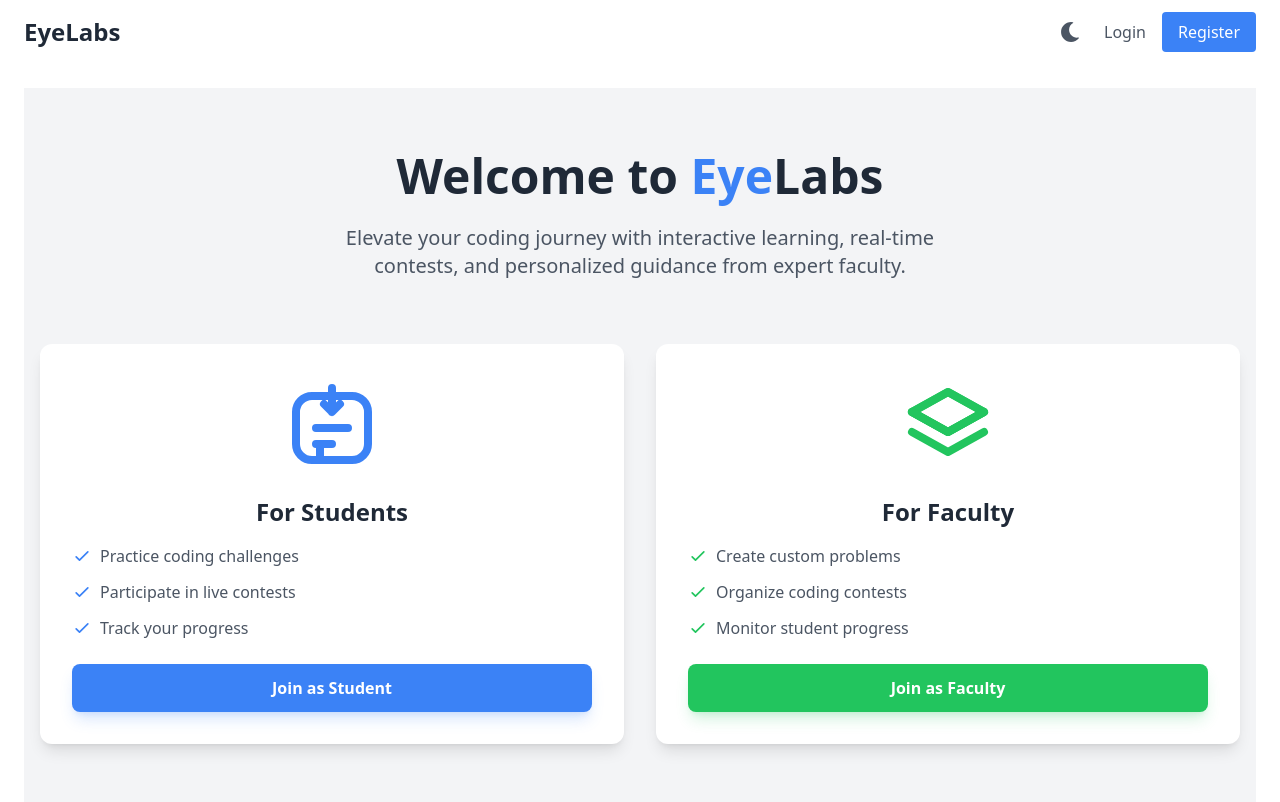
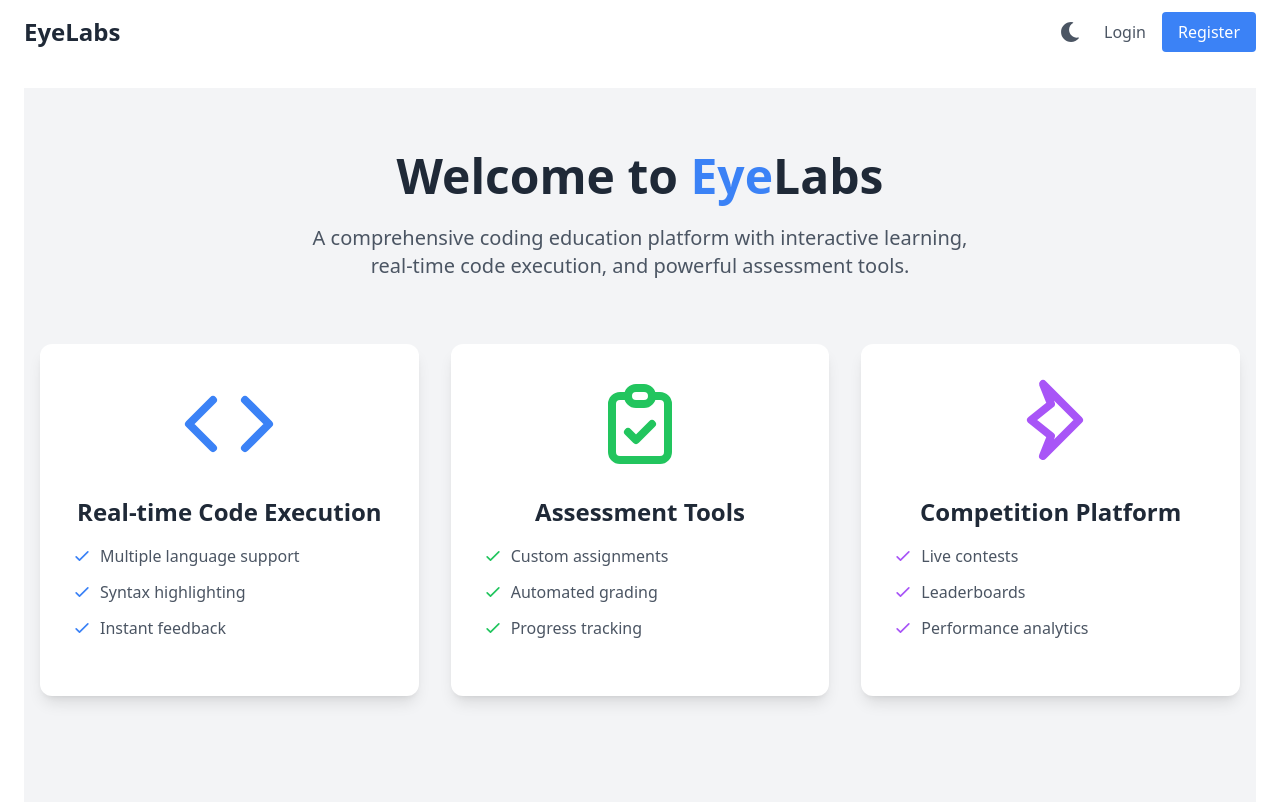
Before and after one commit to Subbareddy2004/EyeCodeEditor, a React (Vite) app: page / in a window 1280 px wide. Shown: the top 802 px of the page. Built offline with nearby package versions, Linux system fonts and the light colour scheme.

Commit message:
ui home page

```diff
--- a/src/pages/Home.jsx
+++ b/src/pages/Home.jsx
@@ -20,13 +20,13 @@ const Home = () => {
           <p className={`text-xl mb-8 max-w-2xl mx-auto ${
             darkMode ? 'text-gray-300' : 'text-gray-600'
           }`}>
-            Elevate your coding journey with interactive learning, real-time contests,
-            and personalized guidance from expert faculty.
+            A comprehensive coding education platform with interactive learning,
+            real-time code execution, and powerful assessment tools.
           </p>
         </div>
 
-        <div className="grid grid-cols-1 md:grid-cols-2 gap-8">
-          {/* Student Card */}
+        <div className="grid grid-cols-1 md:grid-cols-3 gap-8">
+          {/* Code Execution Card */}
           <div className={`p-8 rounded-xl shadow-lg transform hover:scale-105 transition-all duration-300 ${
             darkMode
               ? 'bg-[#242b3d] border border-[#2d3548] hover:border-blue-500/30'
@@ -34,15 +34,14 @@ const Home = () => {
           }`}>
             <div className="flex justify-center mb-6">
               <svg className="w-24 h-24 text-blue-500" viewBox="0 0 24 24" fill="none" xmlns="http://www.w3.org/2000/svg">
-                <path d="M9 21h6m-6 0H7a4 4 0 01-4-4v-8a4 4 0 014-4h10a4 4 0 014 4v8a4 4 0 01-4 4h-2m-6 0v-4" stroke="currentColor" strokeWidth="2" strokeLinecap="round" strokeLinejoin="round"/>
-                <path d="M12 3v6l2-2m-2 2l-2-2" stroke="currentColor" strokeWidth="2" strokeLinecap="round" strokeLinejoin="round"/>
-                <path d="M8 13h8m-8 4h4" stroke="currentColor" strokeWidth="2" strokeLinecap="round" strokeLinejoin="round"/>
+                <path d="M16 18L22 12L16 6" stroke="currentColor" strokeWidth="2" strokeLinecap="round" strokeLinejoin="round"/>
+                <path d="M8 6L2 12L8 18" stroke="currentColor" strokeWidth="2" strokeLinecap="round" strokeLinejoin="round"/>
               </svg>
             </div>
             <h2 className={`text-2xl font-bold mb-4 text-center ${
               darkMode ? 'text-white' : 'text-gray-800'
             }`}>
-              For Students
+              Real-time Code Execution
             </h2>
             <ul className={`mb-6 space-y-3 ${
               darkMode ? 'text-gray-300' : 'text-gray-600'
@@ -51,34 +50,24 @@ const Home = () => {
                 <svg className="w-5 h-5 mr-2 text-blue-500" fill="none" stroke="currentColor" viewBox="0 0 24 24">
                   <path strokeLinecap="round" strokeLinejoin="round" strokeWidth="2" d="M5 13l4 4L19 7"/>
                 </svg>
-                Practice coding challenges
+                Multiple language support
               </li>
               <li className="flex items-center">
                 <svg className="w-5 h-5 mr-2 text-blue-500" fill="none" stroke="currentColor" viewBox="0 0 24 24">
                   <path strokeLinecap="round" strokeLinejoin="round" strokeWidth="2" d="M5 13l4 4L19 7"/>
                 </svg>
-                Participate in live contests
+                Syntax highlighting
               </li>
               <li className="flex items-center">
                 <svg className="w-5 h-5 mr-2 text-blue-500" fill="none" stroke="currentColor" viewBox="0 0 24 24">
                   <path strokeLinecap="round" strokeLinejoin="round" strokeWidth="2" d="M5 13l4 4L19 7"/>
                 </svg>
-                Track your progress
+                Instant feedback
               </li>
             </ul>
-            <Link
-              to="/register"
-              className={`w-full text-center inline-block px-6 py-3 rounded-lg font-semibold transition-all duration-200 ${
-                darkMode
-                  ? 'bg-blue-600 hover:bg-blue-700 shadow-lg shadow-blue-500/30'
-                  : 'bg-blue-500 hover:bg-blue-600 shadow-lg shadow-blue-500/20'
-              } text-white`}
-            >
-              Join as Student
-            </Link>
           </div>
 
-          {/* Faculty Card */}
+          {/* Assessment Tools Card */}
           <div className={`p-8 rounded-xl shadow-lg transform hover:scale-105 transition-all duration-300 ${
             darkMode
               ? 'bg-[#242b3d] border border-[#2d3548] hover:border-green-500/30'
@@ -86,16 +75,13 @@ const Home = () => {
           }`}>
             <div className="flex justify-center mb-6">
               <svg className="w-24 h-24 text-green-500" viewBox="0 0 24 24" fill="none" xmlns="http://www.w3.org/2000/svg">
-                <path d="M12 14l9-5-9-5-9 5 9 5z" stroke="currentColor" strokeWidth="2" strokeLinecap="round" strokeLinejoin="round"/>
-                <path d="M12 14l9-5-9-5-9 5 9 5z" stroke="currentColor" strokeWidth="2" strokeLinecap="round" strokeLinejoin="round"/>
-                <path d="M3 9l9 5 9-5" stroke="currentColor" strokeWidth="2" strokeLinecap="round" strokeLinejoin="round"/>
-                <path d="M3 14l9 5 9-5" stroke="currentColor" strokeWidth="2" strokeLinecap="round" strokeLinejoin="round"/>
+                <path d="M9 5H7a2 2 0 00-2 2v12a2 2 0 002 2h10a2 2 0 002-2V7a2 2 0 00-2-2h-2M9 5a2 2 0 002 2h2a2 2 0 002-2M9 5a2 2 0 012-2h2a2 2 0 012 2m-6 9l2 2 4-4" stroke="currentColor" strokeWidth="2" strokeLinecap="round" strokeLinejoin="round"/>
               </svg>
             </div>
             <h2 className={`text-2xl font-bold mb-4 text-center ${
               darkMode ? 'text-white' : 'text-gray-800'
             }`}>
-              For Faculty
+              Assessment Tools
             </h2>
             <ul className={`mb-6 space-y-3 ${
               darkMode ? 'text-gray-300' : 'text-gray-600'
@@ -104,31 +90,61 @@ const Home = () => {
                 <svg className="w-5 h-5 mr-2 text-green-500" fill="none" stroke="currentColor" viewBox="0 0 24 24">
                   <path strokeLinecap="round" strokeLinejoin="round" strokeWidth="2" d="M5 13l4 4L19 7"/>
                 </svg>
-                Create custom problems
+                Custom assignments
               </li>
               <li className="flex items-center">
                 <svg className="w-5 h-5 mr-2 text-green-500" fill="none" stroke="currentColor" viewBox="0 0 24 24">
                   <path strokeLinecap="round" strokeLinejoin="round" strokeWidth="2" d="M5 13l4 4L19 7"/>
                 </svg>
-                Organize coding contests
+                Automated grading
               </li>
               <li className="flex items-center">
                 <svg className="w-5 h-5 mr-2 text-green-500" fill="none" stroke="currentColor" viewBox="0 0 24 24">
                   <path strokeLinecap="round" strokeLinejoin="round" strokeWidth="2" d="M5 13l4 4L19 7"/>
                 </svg>
-                Monitor student progress
+                Progress tracking
               </li>
             </ul>
-            <Link
-              to="/register"
-              className={`w-full text-center inline-block px-6 py-3 rounded-lg font-semibold transition-all duration-200 ${
-                darkMode
-                  ? 'bg-green-600 hover:bg-green-700 shadow-lg shadow-green-500/30'
-                  : 'bg-green-500 hover:bg-green-600 shadow-lg shadow-green-500/20'
-              } text-white`}
-            >
-              Join as Faculty
-            </Link>
+          </div>
+
+          {/* Competition Platform Card */}
+          <div className={`p-8 rounded-xl shadow-lg transform hover:scale-105 transition-all duration-300 ${
+            darkMode
+              ? 'bg-[#242b3d] border border-[#2d3548] hover:border-purple-500/30'
+              : 'bg-white hover:shadow-2xl'
+          }`}>
+            <div className="flex justify-center mb-6">
+              <svg className="w-24 h-24 text-purple-500" viewBox="0 0 24 24" fill="none" xmlns="http://www.w3.org/2000/svg">
+                <path d="M12 15l-2 5l9-9l-9-9l2 5l-5 4l5 4z" stroke="currentColor" strokeWidth="2" strokeLinecap="round" strokeLinejoin="round"/>
+              </svg>
+            </div>
+            <h2 className={`text-2xl font-bold mb-4 text-center ${
+              darkMode ? 'text-white' : 'text-gray-800'
+            }`}>
+              Competition Platform
+            </h2>
+            <ul className={`mb-6 space-y-3 ${
+              darkMode ? 'text-gray-300' : 'text-gray-600'
+            }`}>
+              <li className="flex items-center">
+                <svg className="w-5 h-5 mr-2 text-purple-500" fill="none" stroke="currentColor" viewBox="0 0 24 24">
+                  <path strokeLinecap="round" strokeLinejoin="round" strokeWidth="2" d="M5 13l4 4L19 7"/>
+                </svg>
+                Live contests
+              </li>
+              <li className="flex items-center">
+                <svg className="w-5 h-5 mr-2 text-purple-500" fill="none" stroke="currentColor" viewBox="0 0 24 24">
+                  <path strokeLinecap="round" strokeLinejoin="round" strokeWidth="2" d="M5 13l4 4L19 7"/>
+                </svg>
+                Leaderboards
+              </li>
+              <li className="flex items-center">
+                <svg className="w-5 h-5 mr-2 text-purple-500" fill="none" stroke="currentColor" viewBox="0 0 24 24">
+                  <path strokeLinecap="round" strokeLinejoin="round" strokeWidth="2" d="M5 13l4 4L19 7"/>
+                </svg>
+                Performance analytics
+              </li>
+            </ul>
           </div>
         </div>
       </div>
```
